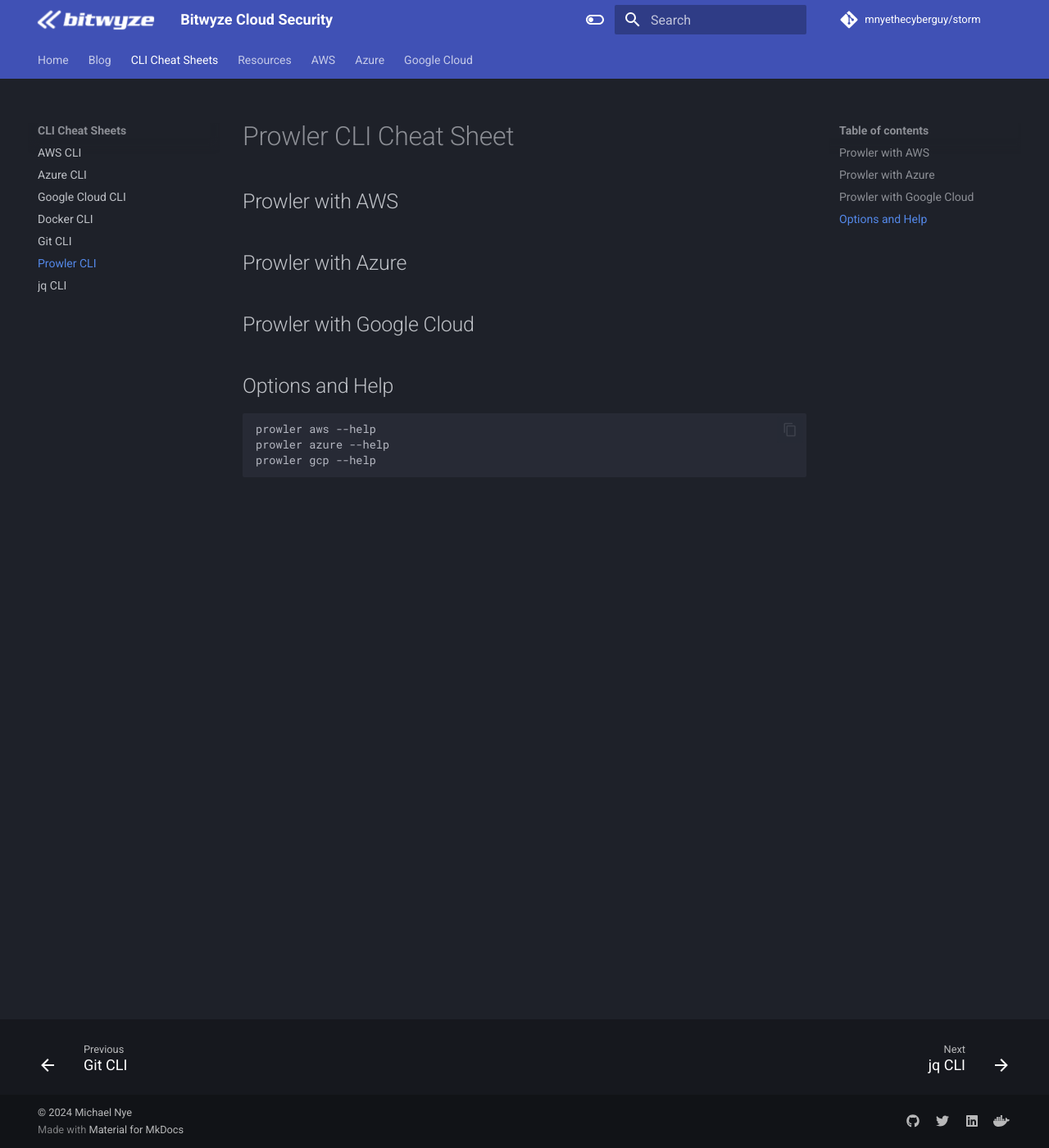
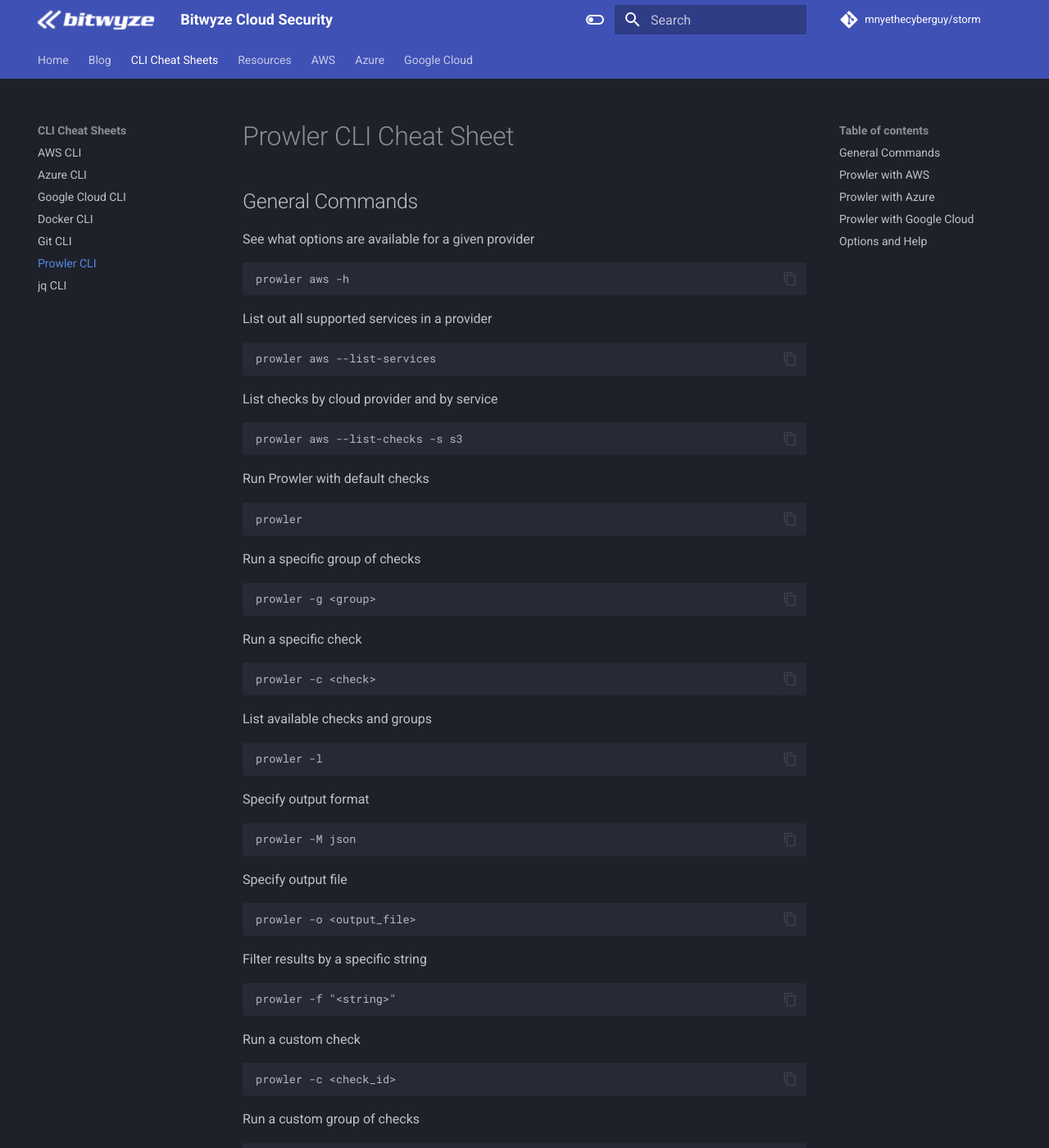
Before and after one commit to mnyethecyberguy/storm, an MkDocs documentation site: the page built from docs/cli/prowlercli.md, in a window 1280 px wide and 1400 px high. Shown: the whole window at 82% size. Built offline with MkDocs 1.6.1 and Material for MkDocs 9.7.7, drawn with Linux system fonts in a browser that asks for light colours; comment, search, counter and statistics services are not loaded; some of the changed text lies outside the part shown.

Commit message:
Updated prowlercli.md Cheat Sheet

````diff
--- a/docs/cli/prowlercli.md
+++ b/docs/cli/prowlercli.md
@@ -1,6 +1,78 @@
 # Prowler CLI Cheat Sheet
 
+## General Commands
+
+See what options are available for a given provider
+```
+prowler aws -h
+```
+
+List out all supported services in a provider
+```
+prowler aws --list-services
+```
+
+List checks by cloud provider and by service
+```
+prowler aws --list-checks -s s3
+```
+
+Run Prowler with default checks
+```
+prowler
+```
+
+Run a specific group of checks
+```
+prowler -g <group>
+```
+
+Run a specific check
+```
+prowler -c <check>
+```
+
+List available checks and groups
+```
+prowler -l
+```
+
+Specify output format
+```
+prowler -M json
+```
+
+Specify output file
+```
+prowler -o <output_file>
+```
+
+Filter results by a specific string
+```
+prowler -f "<string>"
+```
+
+Run a custom check
+```
+prowler -c <check_id>
+```
+
+Run a custom group of checks
+```
+prowler -g <group_name>
+```
+
 ## Prowler with AWS
+
+Specify an AWS region
+```
+prowler -r us-west-2
+```
+
+Run Prowler across all AWS accounts
+```
+prowler -A
+```
 
 ## Prowler with Azure
 
````
